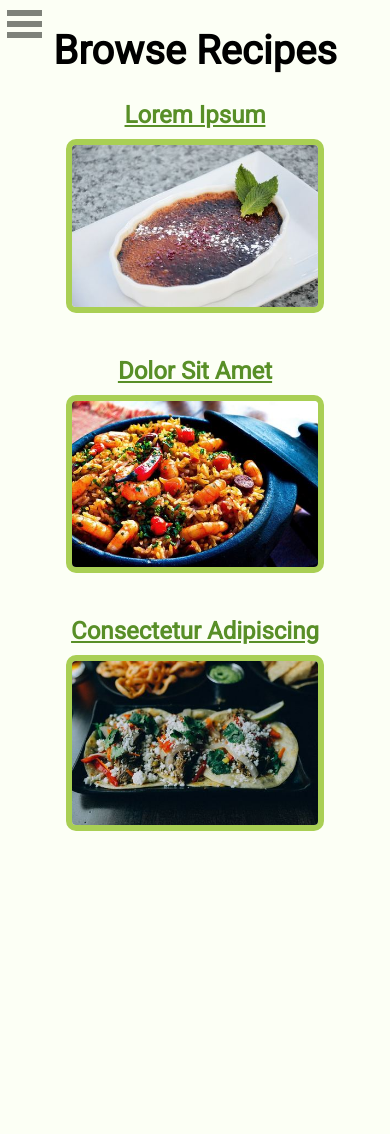
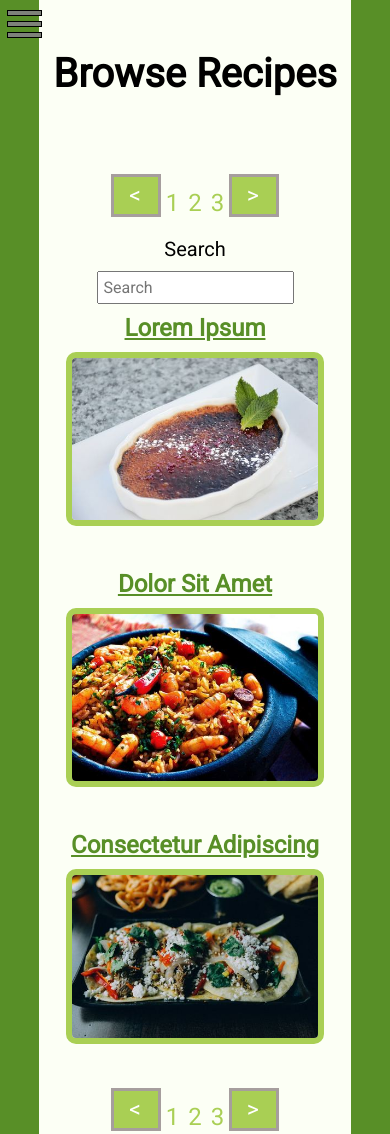
Before and after one commit to DonavonCai/final_project, a plain HTML site: page recipes.com/recipes.html in a window 390 px wide. Shown: the top 1134 px of the page. Before the commit the page ends 875 px from the top, so only its background shows below. Drawn offline with Linux system fonts and the light colour scheme.

Commit message:
Add files via upload
Adding responsive design.

```diff
--- a/recipes.com/css/main.css
+++ b/recipes.com/css/main.css
@@ -27,6 +27,9 @@ body {
     text-align: center;
     background: #FCFFF5;
 }
+h1 {
+  margin-top: 0;
+}
 header h1 {
    font-size: 100px;
 }
@@ -37,9 +40,29 @@ a {
 img {
   max-width: 100%;
 }
-.user-pic {
-  border: 6px solid #A69E9D;
-  border-radius: 10px;
+/* ==========================================================================
+Side padding:
+========================================================================== */
+html {
+	min-height: 100%;
+	position: relative;
+}
+body {
+	height: 100%;
+}
+.side-padding {
+	position: absolute;
+	width: 10%;
+	background: #588F27;
+	top: 0;
+	bottom: 0;
+	overflow: hidden;
+}
+#left {
+	left: 0;
+}
+#right {
+	right: 0;
 }
 /* ==========================================================================
 Typography:
@@ -94,7 +117,7 @@ sidebar Menu:
   border: none;
 }
 #profile {
-  padding-top: 12%;
+  margin-top: 12%;
 }
 .icon div {
   background: #7E827A;
@@ -102,6 +125,7 @@ sidebar Menu:
   height: 6px;
   margin-top: 5px;
   margin-bottom: 5px;
+  border: 1px solid black;
 }
 .sidebar a {
   background: #2A2C2B;
--- a/recipes.com/css/recipes.css
+++ b/recipes.com/css/recipes.css
@@ -5,9 +5,44 @@
   margin-bottom: 40px;
   align-items: center;
 }
+a {
+  color: #A9CF54;
+}
 h1 {
   font-size: 40px;
-  margin: 50 px 0;
+  padding: 50px 0;
+}
+.page-nav {
+  margin-bottom: 20px;
+  width: 43%;
+}
+.page-nav {
+  display: flex;
+  flex-direction: row;
+  justify-content: space-between;
+  align-items: flex-end;
+}
+.page-nav a {
+  font-size: 24px;
+}
+.page-nav button {
+  width: 50px;
+  padding-top: 5px;
+  padding-bottom: 5px;
+  letter-spacing: 2px;
+  font-size: 23px;
+  color: white;
+  background: #A9CF54;
+  border: 3px solid #A69E9D;
+  transition: all 0.15s linear;
+}
+label {
+  font-size: 20px;
+}
+
+input {
+  margin: 10px 0;
+  padding: 5px;
 }
 h2 {
   text-transform: capitalize;
@@ -21,6 +56,7 @@ h2 {
 img {
   border: 6px solid #A9CF54;
   border-radius: 10px;
+  width: 462px;
 }
 .item p {
   padding-left: 0;
@@ -33,4 +69,5 @@ Active states:
 ========================================================================== */
 .active-item {
   transform: translateX(-78.40%);
+  pointer-events: none;
 }
--- a/recipes.com/css/signup.css
+++ b/recipes.com/css/signup.css
@@ -4,6 +4,9 @@ Form:
 h1 {
   padding-top: 21px;
   margin-top: 0;
+}
+label {
+	border-bottom: 2px solid black;
 }
 input, textarea{
   margin-top: 10px;
@@ -68,7 +71,7 @@ Alerts:
 Modal Window:
 ============================================================================= */
 .modal-window {
-  display: flex;
+  display: none;
   justify-content: center;
   align-items: center;
   position: fixed;
@@ -125,8 +128,13 @@ Modal Window:
 /* ==========================================================================
 Media Queries:
 ============================================================================= */
-@media screen and (max-width: ) {
-
+@media screen and (max-width: 730px) {
+  #birthday {
+	  flex-direction: column;
+  }
+  .birthday {
+	  width: 100%;
+  }
 }
 @media screen and (max-height: 400px) {
   #modal-window {
--- a/recipes.com/js/homepage.js
+++ b/recipes.com/js/homepage.js
@@ -1,6 +1,9 @@
 // When the ^ is clicked on
   // The photo credits will slide up or down
 $('.photo-credit').hide();
+$('.credit a').on('click', function (event) {
+	event.preventDefault();
+};
 $('#recipes-a').on('click', function () {
   $('#recipes-credit').slideToggle(300);
 });
--- a/recipes.com/js/recipes.js
+++ b/recipes.com/js/recipes.js
@@ -36,3 +36,37 @@ $('.item div').on('click', function () {
   }
 });
 // ============================================================================
+// Search Bar: ================================================================
+
+// Note: h2 variable is set to 'h2' string instead of h2 element.
+
+function search() {
+var searchInput, filter, h2, i;
+  searchInput = $('input').val();
+  filter = searchInput.toUpperCase();
+  h2 = $('h2');
+  console.log(h2);
+  h2 = h2.html().toUpperCase();
+  // console.log(searchInput);
+  console.log(h2);
+ for (i = 0; i < h2.length; i++) {
+ $(h2).each(function(){
+  // console.log($(this).html().toUpperCase());
+  // console.log(filter);
+  console.log(h2);
+  if (h2 === filter) {
+   h2[i].style.display = "";
+    console.log(h2 + "match");
+  }
+  else {
+    h2[i].style.display = "none";
+    console.log(h2 + "no matches")
+  }
+});
+  // h2 = h2[i].getElementsByTagName('h2')[0];
+}
+}
+
+
+// search();
+// ============================================================================
--- a/recipes.com/js/scripts.js
+++ b/recipes.com/js/scripts.js
@@ -23,14 +23,6 @@ $('#chefs-a').on('click', function () {
 $('#signup-a').on('click', function () {
   $('#signup-credit').slideToggle(300);
 });
-// ============================================================================
-// Menu for Chefs page ========================================================
-// When the next arrow is clicked on
-// The next page of chefs will appear
-// The current page will disappear
-// When the back arrow is clicked on
-// The previous page of chefs will appear
-// The current page will disappear
 // ============================================================================
 // Menu for Recipes page ======================================================
 // When the checkboxes for breakfast, lunch/dinner, or dessert is clicked
@@ -64,6 +56,7 @@ $('body').on('click', function() {
   }
 });
 // Password/ email:
+var sendToEmail = "";
 $('form').on('submit', function () {
   var first_name=$('#firstname').val();
   var last_name=$('#lastname').val();
@@ -117,6 +110,7 @@ $('form').on('submit', function () {
   } else {
     $('#email-confirm-alert').hide();
     $('#email-match-alert').hide();
+    sendToEmail = $('#user-email').val();
   }
   if (email1 != "" && email2 != "" && email1 == email2) {
     email_complete = true;
@@ -145,7 +139,8 @@ if (name_complete == true && date_complete == true && email_complete == true &&
   form_complete = true;
 }
 if (form_complete == true) {
-
+  $('.confirmed-user-email').text(sendToEmail);
+  $('.modal-window').css('display', 'flex');
 }
 });
 // ============================================================================
--- a/recipes.com/recipes.html
+++ b/recipes.com/recipes.html
@@ -36,7 +36,19 @@
       <nav>
       </div>
       <!-- End of Sidebar -->
+      <div class="side-padding" id="left"></div>
+      <div class="side-padding" id="right"></div>
       <h1>Browse Recipes</h1>
+      <div class="page-nav">
+        <button><</button>
+        <a href="#">1</a>
+        <a href="#">2</a>
+        <a href="#">3</a>
+        <button>></button>
+      </div>
+      <label for="search">Search</label>
+      <br>
+      <input id="search" onkeyup="search()" type="text" placeholder="Search"></input>
       <div class="item">
         <div>
           <h2>Lorem ipsum</h2>
@@ -58,6 +70,13 @@
         </div>
         <p>Lorem ipsum dolor sit amet, consectetur adipiscing elit. Sed mattis risus a augue dapibus, nec ultrices ligula sodales. Aenean lacus nisi, eleifend id ullamcorper et, maximus ut tellus. Cras sapien est, convallis egestas auctor a, interdum ac lectus.</p>
       </div>
+      <div class="page-nav">
+        <button><</button>
+        <a href="#">1</a>
+        <a href="#">2</a>
+        <a href="#">3</a>
+        <button>></button>
+      </div>
       <script src="js/vendor/jquery-1.12.0.min.js"></script>
       <script src="js/scripts.js"></script>
       <script src="js/recipes.js"></script>
```
Also changed, not shown: recipes.com/chefs.html (+13 -8 lines), recipes.com/css/chefs.css (+10 -3 lines), recipes.com/css/homepage.css (+4 -3 lines), recipes.com/index.html (+1 -0 lines), recipes.com/js/chefs.js (added, +14 -0 lines), recipes.com/profile.html (+2 -0 lines), recipes.com/signup.html (+2 -0 lines). Lines whose indentation alone changed are shown as unchanged.
